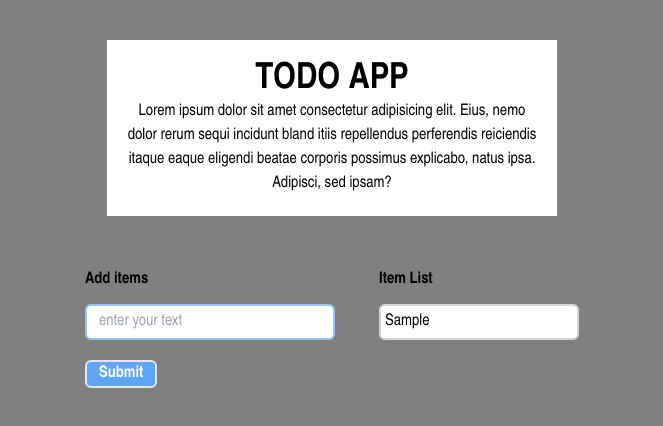
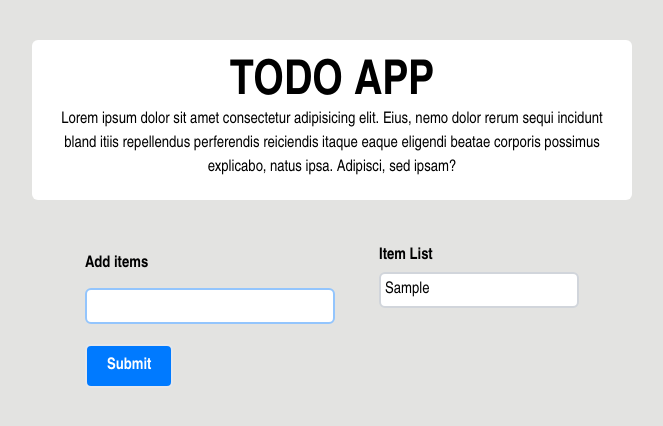
Before and after one commit to Masood-zone/UI-APP, a plain HTML site: page index.html in a window 1280 px wide. Both pictures are taken after typing "Sample" into the empty fields and a click on the button "Submit". Shown: the whole page, without its empty margins (308-971 px from the left). Drawn offline with nearby package versions, Linux system fonts and the light colour scheme.

Commit message:
Made changes to the id generator and the colors

```diff
--- a/index.html
+++ b/index.html
@@ -11,8 +11,9 @@
   <body>
     <div class="">
       <div class="flex flex-col items-center justify-center">
-        <div class="w-[450px] text-center bg-white py-5 px-5 my-10">
-          <h1 class="text-4xl font-bold">TODO APP</h1>
+        <!-- Header -->
+        <div class="w-[600px] rounded-md text-center bg-white py-5 px-5 my-10">
+          <h1 class="text-5xl font-bold">TODO APP</h1>
           <p>
             Lorem ipsum dolor sit amet consectetur adipisicing elit. Eius, nemo
             dolor rerum sequi incidunt bland itiis repellendus perferendis
@@ -20,7 +21,9 @@
             natus ipsa. Adipisci, sed ipsam?
           </p>
         </div>
+        <!-- Add items and Items List -->
         <div class="flex justify-between gap-11">
+          <!-- Add items form -->
           <div class="w-[250px] overflow-hidden">
             <h5 class="font-bold my-3">Add items</h5>
             <div class="main">
@@ -30,19 +33,19 @@
                 type="text"
                 class="w-full py-1 px-3 border-2 rounded-md border-blue-300"
                 id="text"
-                placeholder="enter your text"
               />
               <br />
               <button
                 onclick="addTask()"
-                class="text-white bg-blue-400 font-bold px-3 rounded-md border-2 my-5"
+                class="text-white bg-[#007AFF] font-bold px-5 py-2 rounded-md border-2 my-5"
               >
                 Submit
               </button>
             </div>
           </div>
+          <!-- Item list -->
           <div class="w-[200px]">
-            <h5 class="font-bold my-3">Item List</h5>
+            <h5 class="font-bold my-1">Item List</h5>
             <ul id="list" class="list-none"></ul>
           </div>
         </div>
--- a/index.js
+++ b/index.js
@@ -1,18 +1,25 @@
-const input = document.getElementById('input');
-const list = document.getElementById('list');
+const input = document.getElementById("input");
+const list = document.getElementById("list");
 const todoList = [];
-let value;
+let userValue;
 
 function saveInput(event) {
-  value = event.target.value
-  console.log(value)
+  userValue = event.target.value;
+  console.log(userValue);
 }
 
 function addTask() {
-  const todo = { id: todoList.length = 0 ? 1 : (todoList.length - 1) + 1, value: value }
-  todoList.push(todo)
+  const todo = {
+    id: Math.floor(Math.random() * 100),
+    value: userValue,
+  };
+  todoList.push(todo);
   list.innerHTML = todoList.map(function (todo) {
-    return '<li key={todo.id} class="flex items-center justify-between bg-white rounded-md border-2 border-gray-300 p-1">' + todo.value + '</li>';
-  })
+    return (
+      '<li key={todo.id} class="flex items-center justify-between bg-white rounded-md border-2 border-gray-300 py-1 px-1">' +
+      todo.value +
+      "</li>"
+    );
+  });
   input.value = "";
 }
--- a/styles/main.css
+++ b/styles/main.css
@@ -1,7 +1,7 @@
- body{
-  font-family:  'Arial Narrow', Arial, sans-serif;
-  background-color: gray;
+body {
+  font-family: "Arial Narrow", Arial, sans-serif;
+  background-color: #e3e3e1;
   box-shadow: 600px;
   margin: 0;
   padding: 0;
- }
+}
```
